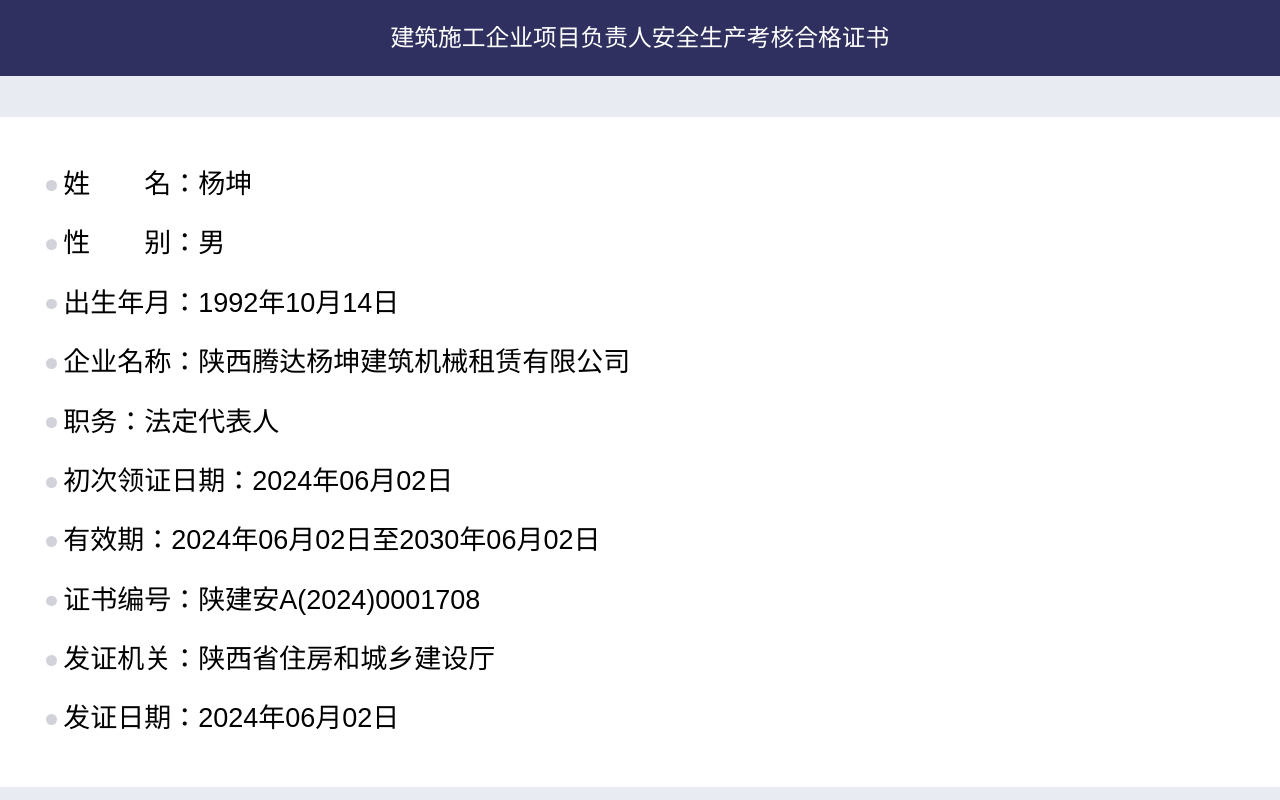
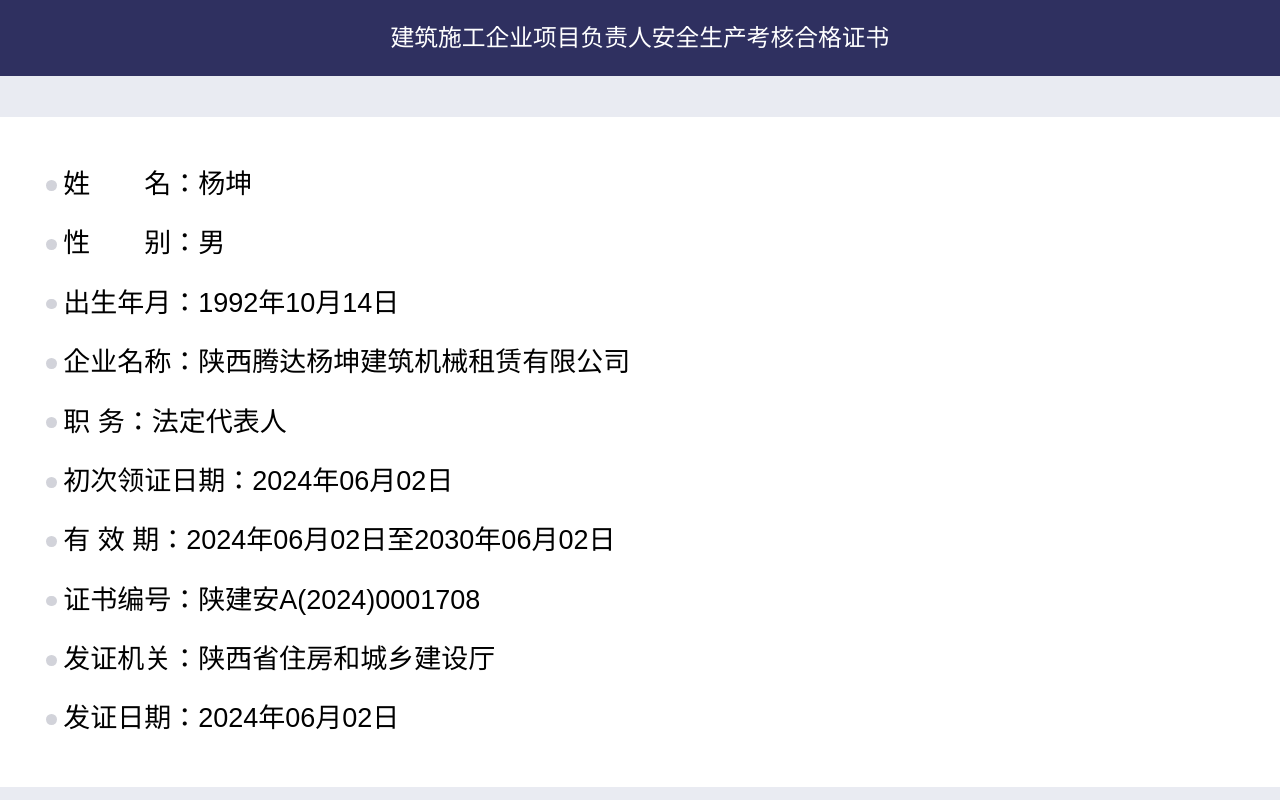
Before and after one commit to yygua/0001708, a plain HTML site: page index.html in a window 1280 px wide. Drawn offline with Linux system fonts and the light colour scheme; a script that the page names is missing.

Commit message:
Update index.html

```diff
--- a/index.html
+++ b/index.html
@@ -31,9 +31,9 @@
                     <li><span class="item-result">性  别：男</span></li>
                     <li><span class="item-result">出生年月：1992年10月14日</span></li>
                     <li><span class="item-result">企业名称：陕西腾达杨坤建筑机械租赁有限公司</span></li>
-                    <li><span class="item-result">职务：法定代表人</span></li>
+                    <li><span class="item-result">职  务：法定代表人</span></li>
                     <li><span class="item-result">初次领证日期：2024年06月02日</span></li>
-                    <li><span class="item-result">有效期：2024年06月02日至2030年06月02日</span></li>
+                    <li><span class="item-result">有 效 期：2024年06月02日至2030年06月02日</span></li>
                     <li><span class="item-result">证书编号：陕建安A(2024)0001708</span></li>
                     <li><span class="item-result">发证机关：陕西省住房和城乡建设厅</span></li>
                     <li><span class="item-result">发证日期：2024年06月02日</span></li>
```
